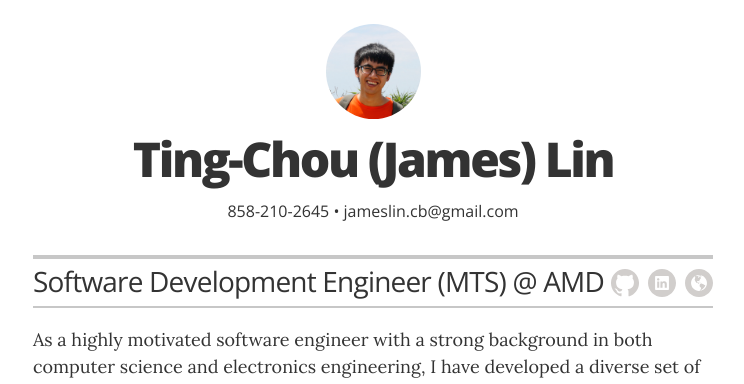
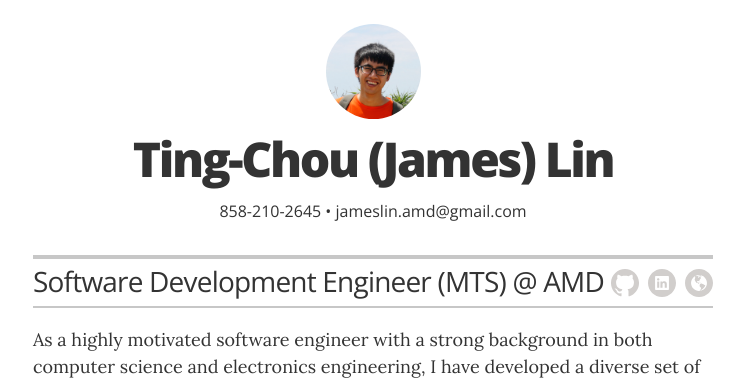
Before and after one commit to jamestclin/jamestclin.github.io, a Jekyll site: the page built from index.html, in a window 1280 px wide and 900 px high. Shown: the top 384 px of the window, without its empty margins (267-1011 px from the left). Built offline with Jekyll 4.4.1, drawn with Linux system fonts in a browser that asks for light colours.

Commit message:
Update _config.yml

```diff
--- a/_config.yml
+++ b/_config.yml
@@ -20,7 +20,7 @@ resume_contact_email:           "jameslin.amd@gmail.com"
 resume_contact_telephone:       "858-210-2645"
 # resume_contact_address:         "742 Evergreen Terrace, Springfield"
 
-resume_header_contact_info:     "858-210-2645 • jameslin.cb@gmail.com"
+resume_header_contact_info:     "858-210-2645 • jameslin.amd@gmail.com"
 display_header_contact_info:    "true"
 
 resume_header_intro: "<p>As a highly motivated software engineer with a strong background in both computer science and electronics engineering, I have developed a diverse set of skills through my 4+ years of professional full-time experience in the industry. Throughout my career, I have had the opportunity to work with cutting-edge technologies and collaborate with cross-functional teams to deliver innovative solutions. I have experience in developing graph algorithms for accelerators, optimizing software runtime, and enabling GPT/BERT models on accelerators. My current research focus is on search and optimization as well as design automation.</p>"
```
